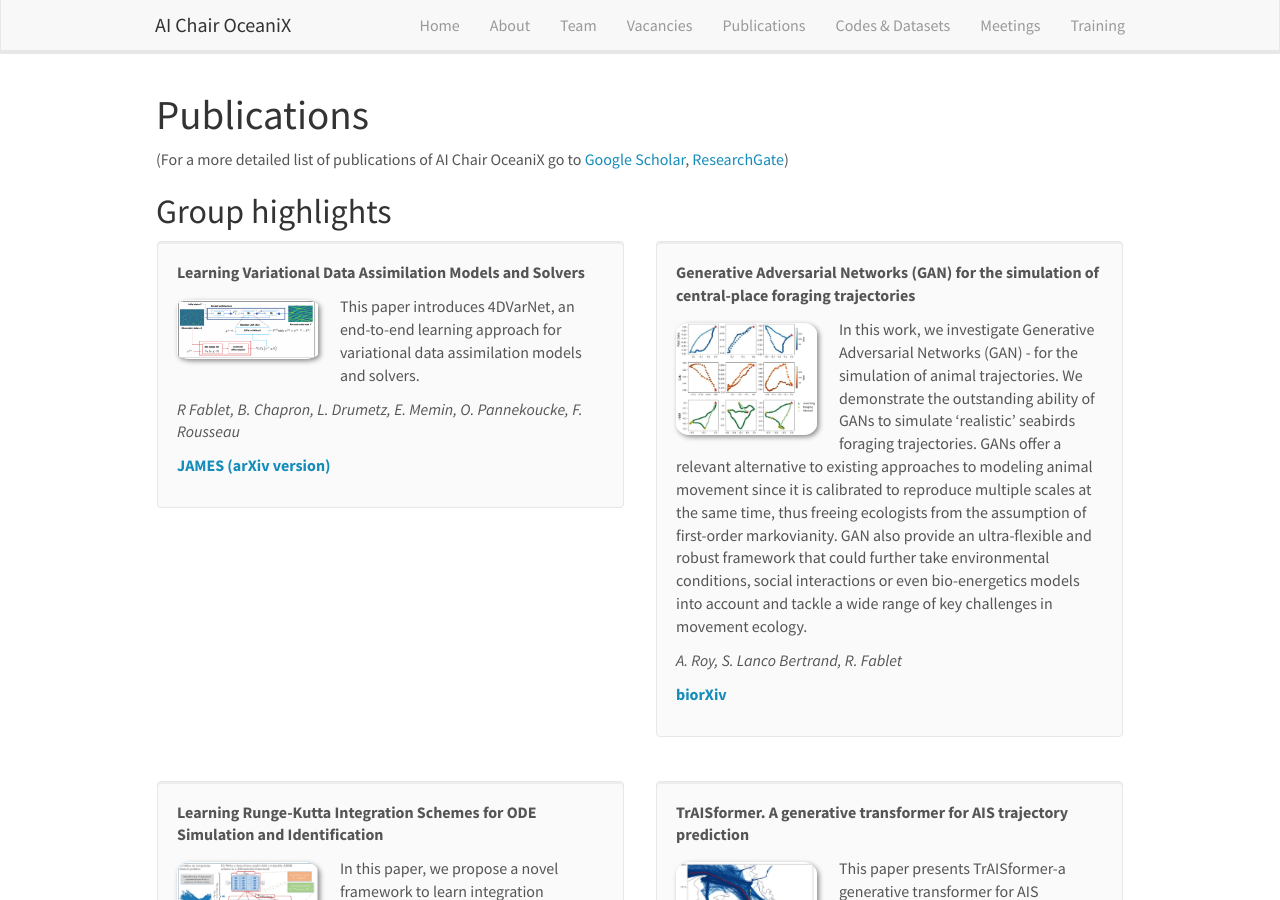
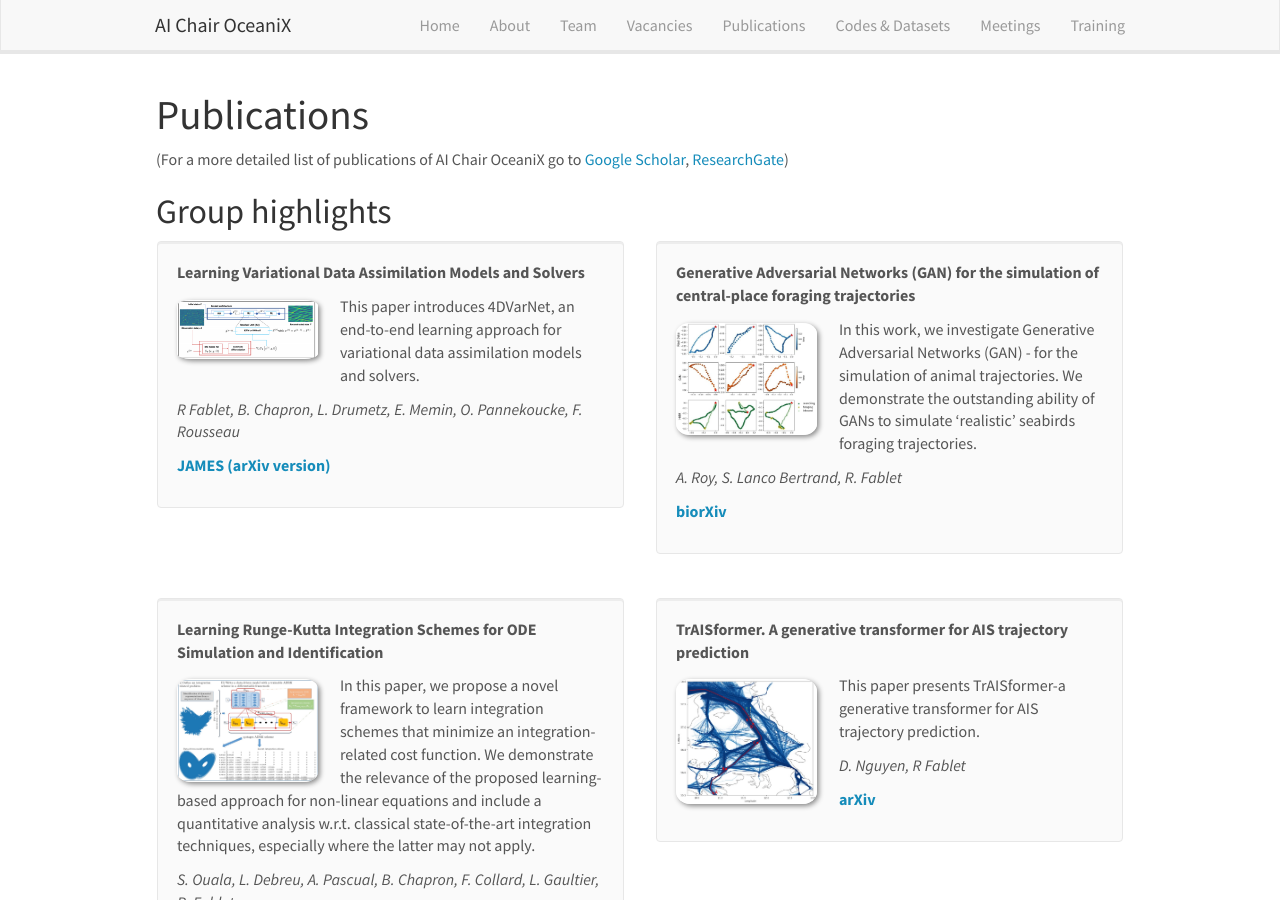
Before and after one commit to CIA-Oceanix/CIA-Oceanix.github.io, a Jekyll site: the page built from _pages/publications.md, in a window 1280 px wide and 900 px high. Built offline with Jekyll 4.4.1, drawn with Linux system fonts in a browser that asks for light colours; nearby versions of some CDN libraries.

Commit message:
Update publist.yml

```diff
--- a/_data/publist.yml
+++ b/_data/publist.yml
@@ -10,7 +10,7 @@
 
 - title: "Generative Adversarial Networks (GAN) for the simulation of central-place foraging trajectories"
   image: figSeabirdGAN.jpg
-  description: In this work, we investigate  Generative Adversarial Networks (GAN) - for the simulation of animal trajectories. We demonstrate the outstanding ability of GANs to simulate 'realistic' seabirds foraging trajectories. GANs offer a relevant alternative to existing approaches to modeling animal movement since it is calibrated to reproduce multiple scales at the same time, thus freeing ecologists from the assumption of first-order markovianity. GAN also provide an ultra-flexible and robust framework that could further take environmental conditions, social interactions or even bio-energetics models into account and tackle a wide range of key challenges in movement ecology.
+  description: In this work, we investigate  Generative Adversarial Networks (GAN) - for the simulation of animal trajectories. We demonstrate the outstanding ability of GANs to simulate 'realistic' seabirds foraging trajectories.
   authors: A. Roy, S. Lanco Bertrand, R. Fablet
   link:
     url: https://www.biorxiv.org/content/10.1101/2021.09.27.461940v1
```
